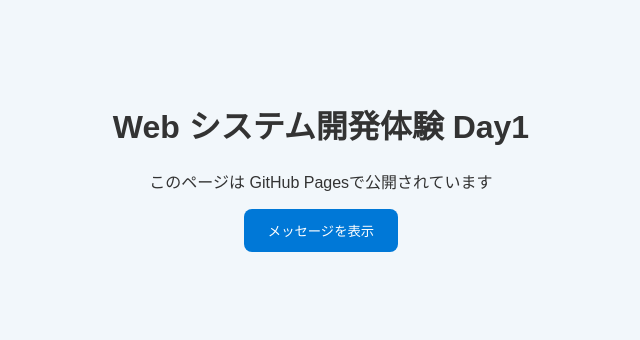
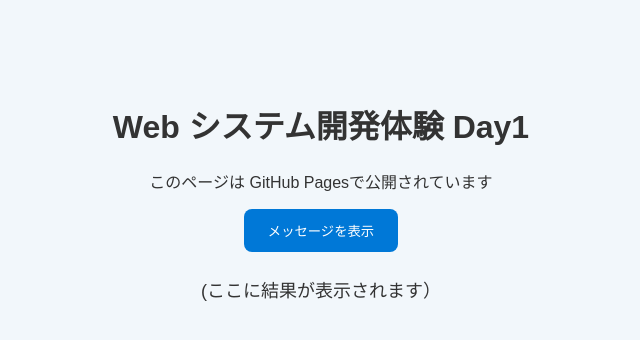
Before and after one commit to machaa18/daisho1, a plain HTML site: page daisho-day1/index.html in a window 1280 px wide. Shown: the whole page, without its empty margins (319-959 px from the left). Drawn offline with Linux system fonts and the light colour scheme.

Commit message:
20251016v01

```diff
--- a/daisho-day1/index.html
+++ b/daisho-day1/index.html
@@ -11,7 +11,7 @@
         <h1>Web システム開発体験 Day1</h1>
         <P>このページは GitHub Pagesで公開されています</P>
         <button id="helloBtn">メッセージを表示</button>
-        <p id="message" class="message>" (ここに結果が表示されます）</p>
+        <p id="message" class="message">(ここに結果が表示されます）</p>
     </main>
     <script src="script.js"></script>
 </body>
```
